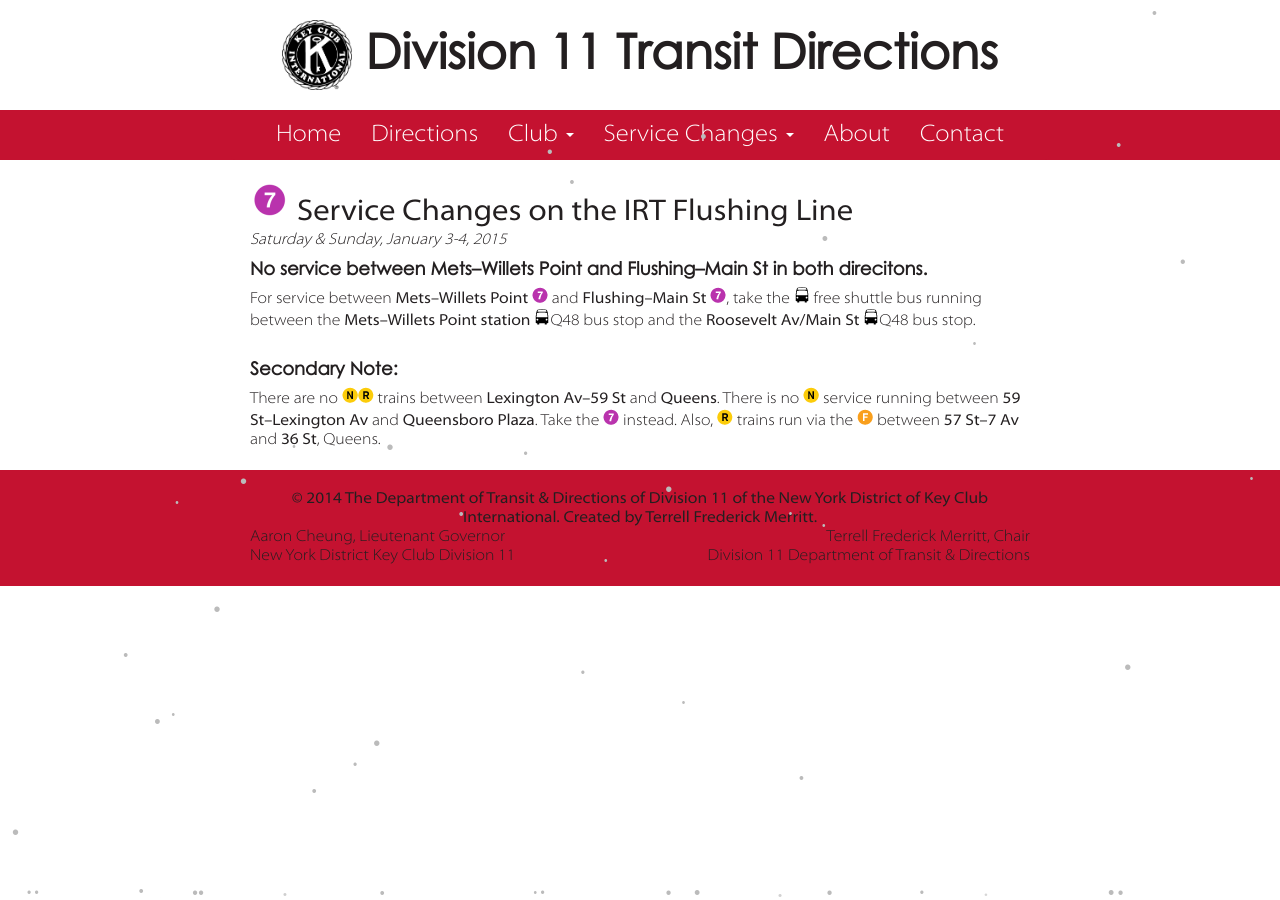
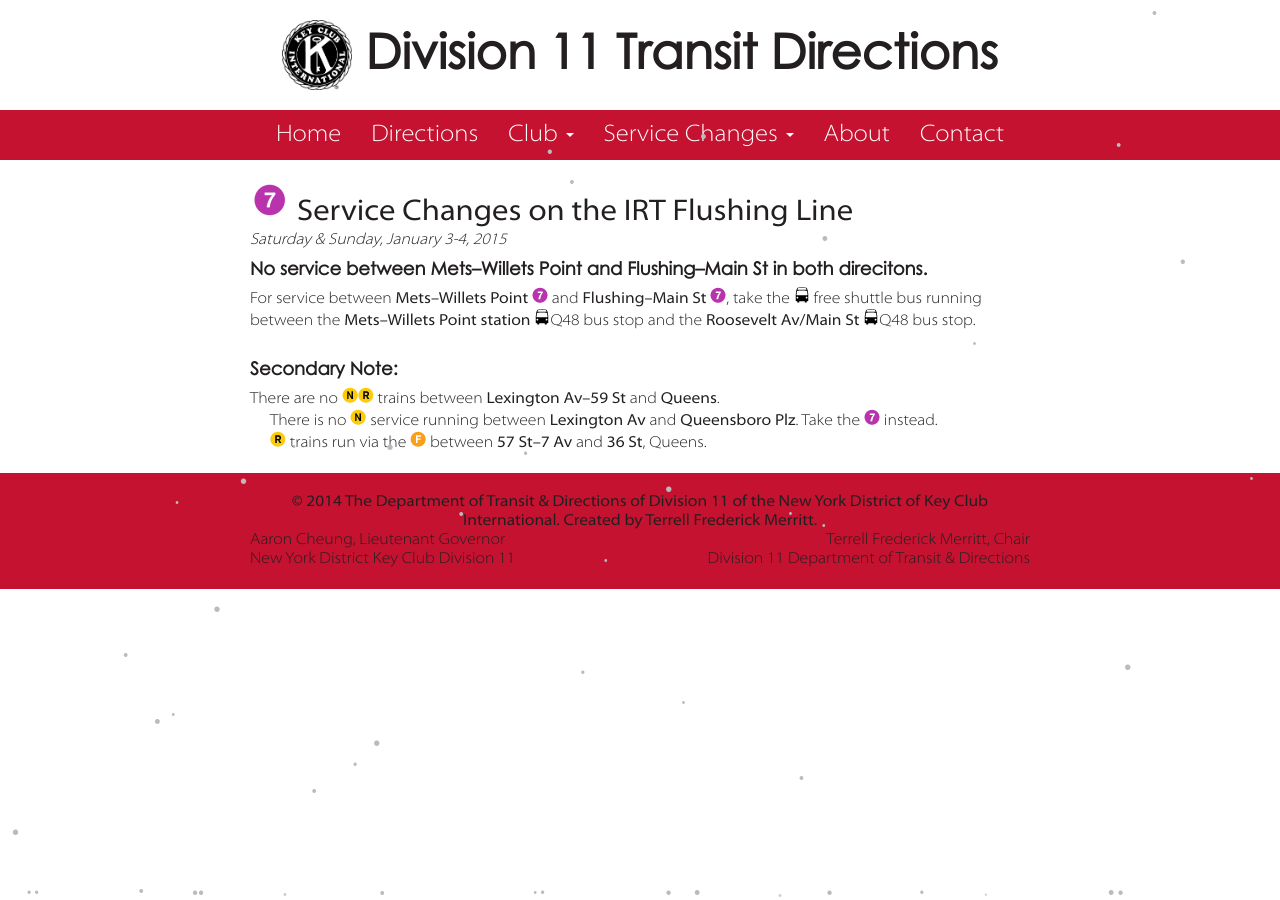
Before and after one commit to d11directions/d11directions.github.io, a Jekyll site: the page built from changes/20150103/Flushing/index.html, in a window 1280 px wide. Built offline with Jekyll 4.4.1, drawn with Linux system fonts in a browser that asks for light colours.

Commit message:
Update Service Change: update NR info to Flushing svc change

```diff
--- a/changes/20150103/Flushing/index.html
+++ b/changes/20150103/Flushing/index.html
@@ -13,9 +13,9 @@ free shuttle bus running between the <strong>Mets–Willets Point station</stron
 <br>
 <h5>Secondary Note:</h5>
 <p>There are no <img src="/img/N.png" alt="(N)"><img src="/img/R.png" alt="(R)"> trains between
-<strong>Lexington Av&ndash;59 St</strong> and <strong>Queens</strong>.
-There is no <img src="/img/N.png" alt="(N)"> service running between <strong>59 St&ndash;Lexington Av</strong>
-and <strong>Queensboro Plaza</strong>. Take the <img src="/img/7.png" alt="(7)"> instead. Also,
-<img src="/img/R.png" alt="(R)"> trains run via the <img src="/img/F.png" alt="(F)"> between
-<strong>57 St&ndash;7 Av</strong> and <strong>36 St</strong>, Queens.
+<strong>Lexington Av&ndash;59 St</strong> and <strong>Queens</strong>.<br>
+<span class="indented-text">There is no <img src="/img/N.png" alt="(N)"> service running between <strong>Lexington Av</strong>
+and <strong>Queensboro Plz</strong>. Take the <img src="/img/7.png" alt="(7)"> instead.</span><br>
+<span class="indented-text"><img src="/img/R.png" alt="(R)"> trains run via the <img src="/img/F.png" alt="(F)"> between
+<strong>57 St&ndash;7 Av</strong> and <strong>36 St</strong>, Queens.</span>
 </p>
```
